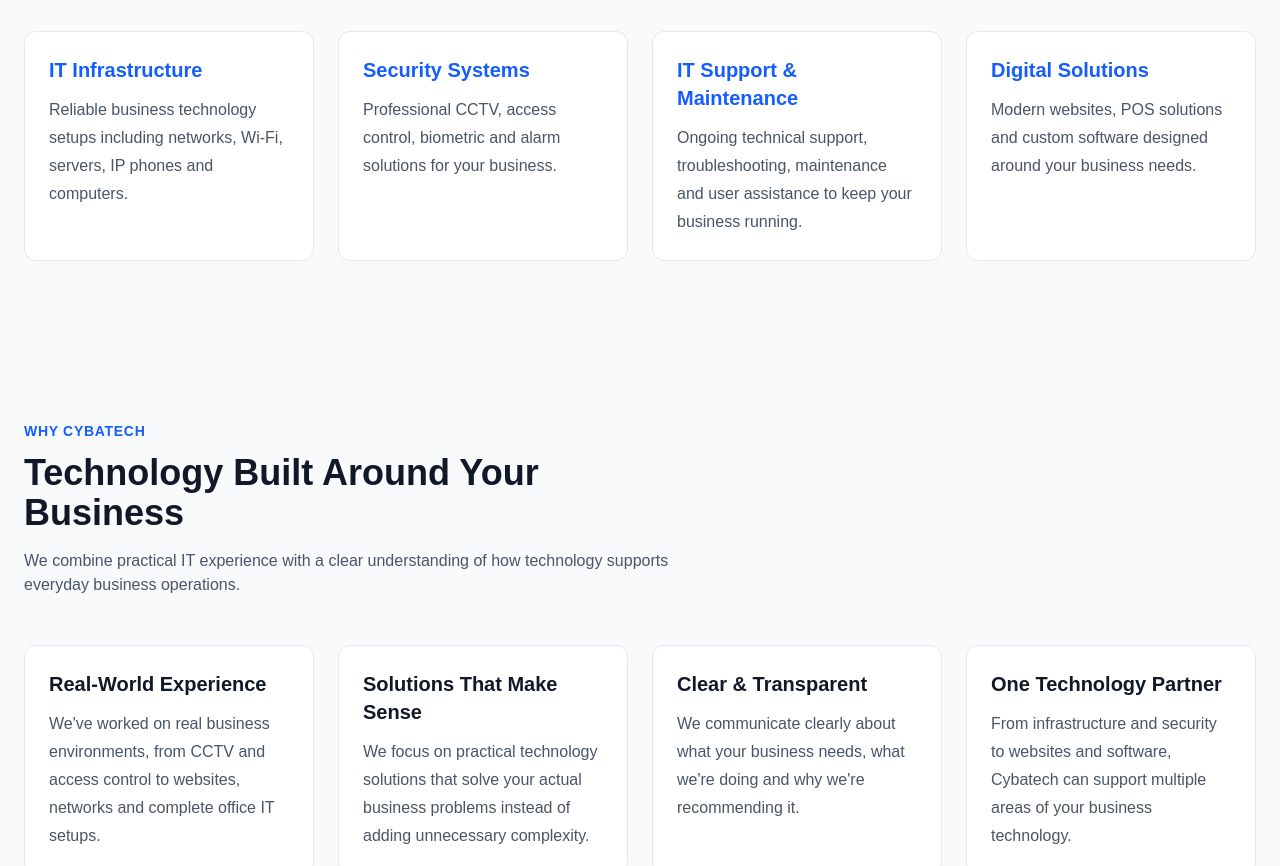
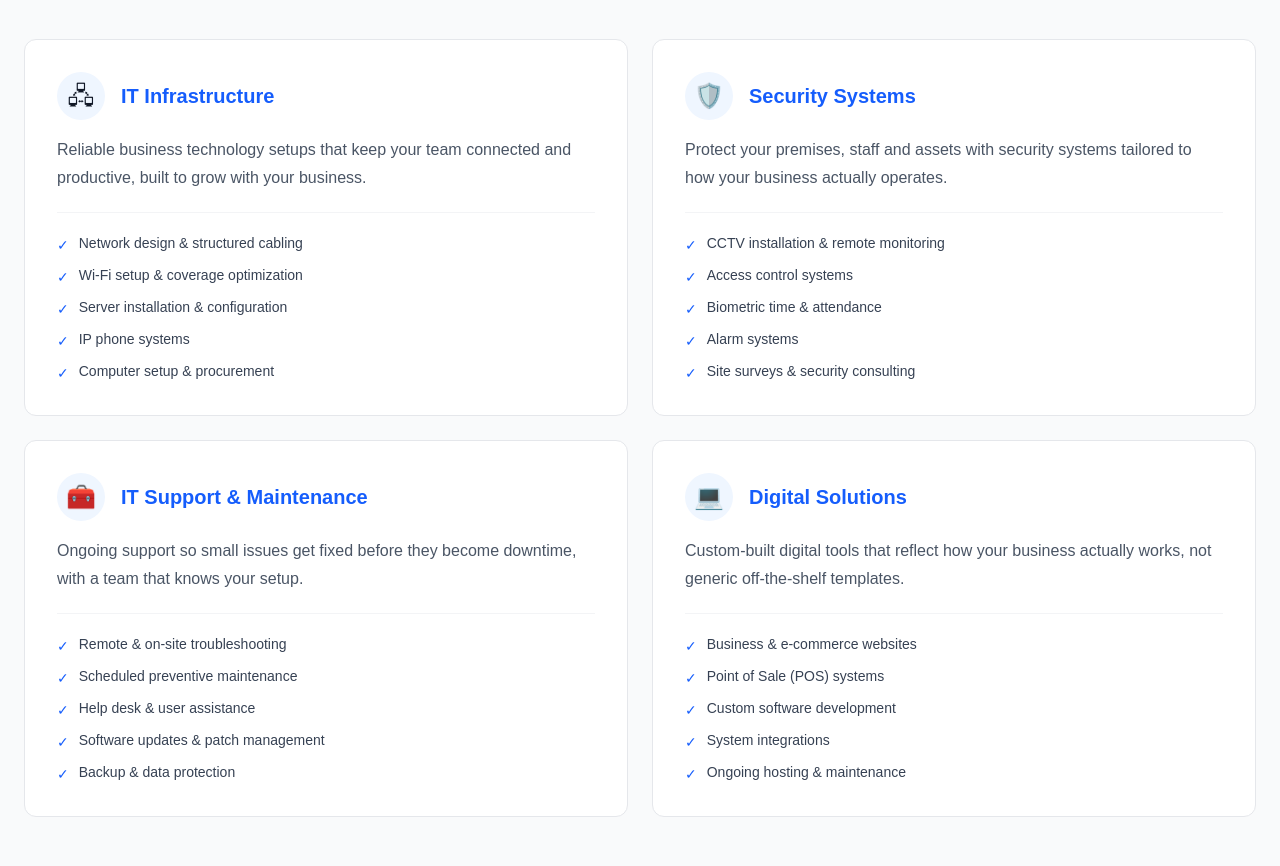
Before and after one commit to Tinted-dev/cybatech-website, a React (Vite) app: page / in a window 1280 px wide. Shown: the part 1040-1906 px from the top of the page. Built offline with nearby package versions, Linux system fonts and the light colour scheme.

Commit message:
services first update

```diff
--- a/src/components/Contact.jsx
+++ b/src/components/Contact.jsx
@@ -1,13 +1,15 @@
 function Contact() {
   return (
-    <section id="contact" className="px-6 py-20">
-      <div className="mx-auto max-w-4xl text-center">
+    <section id="contact" className="bg-white px-6 py-20 md:py-28">
+      <div className="mx-auto max-w-6xl">
 
-        <p className="text-sm font-semibold uppercase tracking-wider">
+        {/* Heading */}
+        <div className="mx-auto max-w-2xl text-center">
+          <p className="text-sm font-semibold uppercase tracking-wider text-blue-600">
             Get In Touch
           </p>
 
-        <h2 className="mt-3 text-3xl font-bold md:text-4xl">
+          <h2 className="mt-3 text-3xl font-bold tracking-tight text-gray-900 md:text-4xl">
             Let's Talk About Your IT Needs
           </h2>
 
@@ -22,17 +24,146 @@
               href="https://wa.me/"
               target="_blank"
               rel="noopener noreferrer"
-            className="rounded-lg px-6 py-3 font-semibold"
+              className="rounded-lg bg-blue-600 px-6 py-3 font-semibold text-white shadow-sm transition hover:bg-blue-700"
             >
               Chat on WhatsApp
             </a>
 
             <a
               href="mailto:info@cybatech.co.ke"
-            className="rounded-lg border px-6 py-3 font-semibold"
+              className="rounded-lg border border-blue-600 px-6 py-3 font-semibold text-blue-600 transition hover:bg-blue-50"
             >
               Send Us an Email
             </a>
+          </div>
+        </div>
+
+        {/* Info cards + form */}
+        <div className="mt-16 grid gap-8 md:grid-cols-5">
+
+          {/* Contact info */}
+          <div className="md:col-span-2">
+            <div className="flex h-full flex-col gap-4 rounded-2xl bg-gray-50 p-6">
+
+              <div className="flex items-start gap-4">
+                <span className="flex h-11 w-11 shrink-0 items-center justify-center rounded-full bg-blue-100 text-blue-600">
+                  📍
+                </span>
+                <div>
+                  <p className="font-semibold text-gray-900">Visit Us</p>
+                  <p className="mt-1 text-sm text-gray-600">
+                    Ngong Hills Hotel, Nairobi, Kenya
+                  </p>
+                </div>
+              </div>
+
+              <div className="flex items-start gap-4">
+                <span className="flex h-11 w-11 shrink-0 items-center justify-center rounded-full bg-blue-100 text-blue-600">
+                  📞
+                </span>
+                <div>
+                  <p className="font-semibold text-gray-900">Call Us</p>
+                  <a
+                    href="tel:+254729698288"
+                    className="mt-1 block text-sm text-gray-600 transition hover:text-blue-600"
+                  >
+                    +254 729 698 288
+                  </a>
+                </div>
+              </div>
+
+              <div className="flex items-start gap-4">
+                <span className="flex h-11 w-11 shrink-0 items-center justify-center rounded-full bg-blue-100 text-blue-600">
+                  ✉️
+                </span>
+                <div>
+                  <p className="font-semibold text-gray-900">Email Us</p>
+                  <a
+                    href="mailto:info@cybatech.co.ke"
+                    className="mt-1 block text-sm text-gray-600 transition hover:text-blue-600"
+                  >
+                    info@cybatech.co.ke
+                  </a>
+                </div>
+              </div>
+
+              <div className="flex items-start gap-4">
+                <span className="flex h-11 w-11 shrink-0 items-center justify-center rounded-full bg-blue-100 text-blue-600">
+                  🕒
+                </span>
+                <div>
+                  <p className="font-semibold text-gray-900">Working Hours</p>
+                  <p className="mt-1 text-sm text-gray-600">
+                    Mon – Fri: 8:00 AM – 5:00 PM
+                  </p>
+                </div>
+              </div>
+
+            </div>
+          </div>
+
+          {/* Message form */}
+          <div className="md:col-span-3">
+            <form className="rounded-2xl border border-gray-200 p-6">
+              <div className="grid gap-5 sm:grid-cols-2">
+                <div>
+                  <label htmlFor="name" className="text-sm font-medium text-gray-700">
+                    Full Name
+                  </label>
+                  <input
+                    id="name"
+                    type="text"
+                    placeholder="Jane Doe"
+                    className="mt-2 w-full rounded-lg border border-gray-300 px-4 py-2.5 text-sm text-gray-900 outline-none transition focus:border-blue-600 focus:ring-1 focus:ring-blue-600"
+                  />
+                </div>
+
+                <div>
+                  <label htmlFor="email" className="text-sm font-medium text-gray-700">
+                    Email Address
+                  </label>
+                  <input
+                    id="email"
+                    type="email"
+                    placeholder="jane@company.com"
+                    className="mt-2 w-full rounded-lg border border-gray-300 px-4 py-2.5 text-sm text-gray-900 outline-none transition focus:border-blue-600 focus:ring-1 focus:ring-blue-600"
+                  />
+                </div>
+              </div>
+
+              <div className="mt-5">
+                <label htmlFor="subject" className="text-sm font-medium text-gray-700">
+                  Subject
+                </label>
+                <input
+                  id="subject"
+                  type="text"
+                  placeholder="Network setup for our office"
+                  className="mt-2 w-full rounded-lg border border-gray-300 px-4 py-2.5 text-sm text-gray-900 outline-none transition focus:border-blue-600 focus:ring-1 focus:ring-blue-600"
+                />
+              </div>
+
+              <div className="mt-5">
+                <label htmlFor="message" className="text-sm font-medium text-gray-700">
+                  Message
+                </label>
+                <textarea
+                  id="message"
+                  rows={4}
+                  placeholder="Tell us a bit about what you need help with..."
+                  className="mt-2 w-full rounded-lg border border-gray-300 px-4 py-2.5 text-sm text-gray-900 outline-none transition focus:border-blue-600 focus:ring-1 focus:ring-blue-600"
+                />
+              </div>
+
+              <button
+                type="submit"
+                className="mt-6 w-full rounded-lg bg-blue-600 px-6 py-3 font-semibold text-white transition hover:bg-blue-700 sm:w-auto"
+              >
+                Send Message
+              </button>
+            </form>
+          </div>
+
         </div>
 
       </div>
--- a/src/components/Services.jsx
+++ b/src/components/Services.jsx
@@ -1,29 +1,61 @@
 const services = [
   {
+    icon: "🖧",
     title: "IT Infrastructure",
     description:
-      "Reliable business technology setups including networks, Wi-Fi, servers, IP phones and computers.",
+      "Reliable business technology setups that keep your team connected and productive, built to grow with your business.",
+    features: [
+      "Network design & structured cabling",
+      "Wi-Fi setup & coverage optimization",
+      "Server installation & configuration",
+      "IP phone systems",
+      "Computer setup & procurement",
+    ],
   },
   {
+    icon: "🛡️",
     title: "Security Systems",
     description:
-      "Professional CCTV, access control, biometric and alarm solutions for your business.",
+      "Protect your premises, staff and assets with security systems tailored to how your business actually operates.",
+    features: [
+      "CCTV installation & remote monitoring",
+      "Access control systems",
+      "Biometric time & attendance",
+      "Alarm systems",
+      "Site surveys & security consulting",
+    ],
   },
   {
+    icon: "🧰",
     title: "IT Support & Maintenance",
     description:
-      "Ongoing technical support, troubleshooting, maintenance and user assistance to keep your business running.",
+      "Ongoing support so small issues get fixed before they become downtime, with a team that knows your setup.",
+    features: [
+      "Remote & on-site troubleshooting",
+      "Scheduled preventive maintenance",
+      "Help desk & user assistance",
+      "Software updates & patch management",
+      "Backup & data protection",
+    ],
   },
   {
+    icon: "💻",
     title: "Digital Solutions",
     description:
-      "Modern websites, POS solutions and custom software designed around your business needs.",
+      "Custom-built digital tools that reflect how your business actually works, not generic off-the-shelf templates.",
+    features: [
+      "Business & e-commerce websites",
+      "Point of Sale (POS) systems",
+      "Custom software development",
+      "System integrations",
+      "Ongoing hosting & maintenance",
+    ],
   },
 ]
 
 function Services() {
   return (
-    <section id="services" className="bg-gray-50 px-6 py-20">
+    <section id="services" className="bg-gray-50 px-6 py-20 md:py-28">
       <div className="mx-auto max-w-7xl">
 
         <div className="max-w-2xl">
@@ -31,30 +63,44 @@
             What We Do
           </p>
 
-      <h2 className="mt-3 text-3xl font-bold md:text-4xl">
+          <h2 className="mt-3 text-3xl font-bold tracking-tight text-gray-900 md:text-4xl">
             Technology Solutions for Your Business
           </h2>
 
-      <p className="mt-4 text-gray-600">
+          <p className="mt-4 text-lg leading-8 text-gray-600">
             From infrastructure and security to websites and software,
             Cybatech provides practical technology solutions that support
             your day-to-day business operations.
           </p>
         </div>
 
-    <div className="mt-12 grid gap-6 md:grid-cols-2 lg:grid-cols-4">
+        <div className="mt-12 grid gap-6 md:grid-cols-2">
           {services.map((service) => (
             <div
               key={service.title}
-          className="rounded-xl border border-gray-200 bg-white p-6 transition duration-300 hover:-translate-y-1 hover:shadow-lg"
+              className="rounded-xl border border-gray-200 bg-white p-8 transition duration-300 hover:-translate-y-1 hover:border-blue-200 hover:shadow-lg"
             >
+              <div className="flex items-center gap-4">
+                <span className="flex h-12 w-12 shrink-0 items-center justify-center rounded-full bg-blue-50 text-2xl">
+                  {service.icon}
+                </span>
                 <h3 className="text-xl font-semibold text-blue-600">
                   {service.title}
                 </h3>
+              </div>
 
-          <p className="mt-3 leading-7 text-gray-600">
+              <p className="mt-4 leading-7 text-gray-600">
                 {service.description}
               </p>
+
+              <ul className="mt-5 space-y-2.5 border-t border-gray-100 pt-5">
+                {service.features.map((feature) => (
+                  <li key={feature} className="flex items-start gap-2.5 text-sm text-gray-700">
+                    <span className="mt-0.5 text-blue-600">✓</span>
+                    <span>{feature}</span>
+                  </li>
+                ))}
+              </ul>
             </div>
           ))}
         </div>
--- a/src/components/WhyCybatech.jsx
+++ b/src/components/WhyCybatech.jsx
@@ -1,21 +1,24 @@
-
 const reasons = [
   {
+    icon: "🛠️",
     title: "Real-World Experience",
     description:
       "We've worked on real business environments, from CCTV and access control to websites, networks and complete office IT setups.",
   },
   {
+    icon: "🎯",
     title: "Solutions That Make Sense",
     description:
       "We focus on practical technology solutions that solve your actual business problems instead of adding unnecessary complexity.",
   },
   {
+    icon: "💬",
     title: "Clear & Transparent",
     description:
       "We communicate clearly about what your business needs, what we're doing and why we're recommending it.",
   },
   {
+    icon: "🤝",
     title: "One Technology Partner",
     description:
       "From infrastructure and security to websites and software, Cybatech can support multiple areas of your business technology.",
@@ -24,7 +27,7 @@
 
 function WhyCybatech() {
   return (
-    <section className="bg-gray-50 px-6 py-20">
+    <section className="bg-gray-50 px-6 py-20 md:py-28">
       <div className="mx-auto max-w-7xl">
 
         <div className="max-w-2xl">
@@ -32,11 +35,11 @@
             Why Cybatech
           </p>
 
-          <h2 className="mt-3 text-3xl font-bold md:text-4xl">
+          <h2 className="mt-3 text-3xl font-bold tracking-tight text-gray-900 md:text-4xl">
             Technology Built Around Your Business
           </h2>
 
-          <p className="mt-4 text-gray-600">
+          <p className="mt-4 text-lg leading-8 text-gray-600">
             We combine practical IT experience with a clear understanding of
             how technology supports everyday business operations.
           </p>
@@ -46,9 +49,16 @@
           {reasons.map((reason) => (
             <div
               key={reason.title}
-              className="rounded-xl border border-gray-200 bg-white p-6 transition duration-300 hover:-translate-y-1 hover:shadow-lg"
+              className="group relative overflow-hidden rounded-xl border border-gray-200 bg-white p-6 transition duration-300 hover:-translate-y-1 hover:border-blue-200 hover:shadow-lg"
             >
-              <h3 className="text-xl font-semibold">
+              {/* Accent bar */}
+              <div className="absolute inset-x-0 top-0 h-1 origin-left scale-x-0 bg-blue-600 transition-transform duration-300 group-hover:scale-x-100" />
+
+              <span className="flex h-12 w-12 items-center justify-center rounded-full bg-blue-50 text-2xl transition-colors duration-300 group-hover:bg-blue-100">
+                {reason.icon}
+              </span>
+
+              <h3 className="mt-5 text-xl font-semibold text-gray-900">
                 {reason.title}
               </h3>
 
```
Lines whose indentation alone changed are shown as unchanged.
